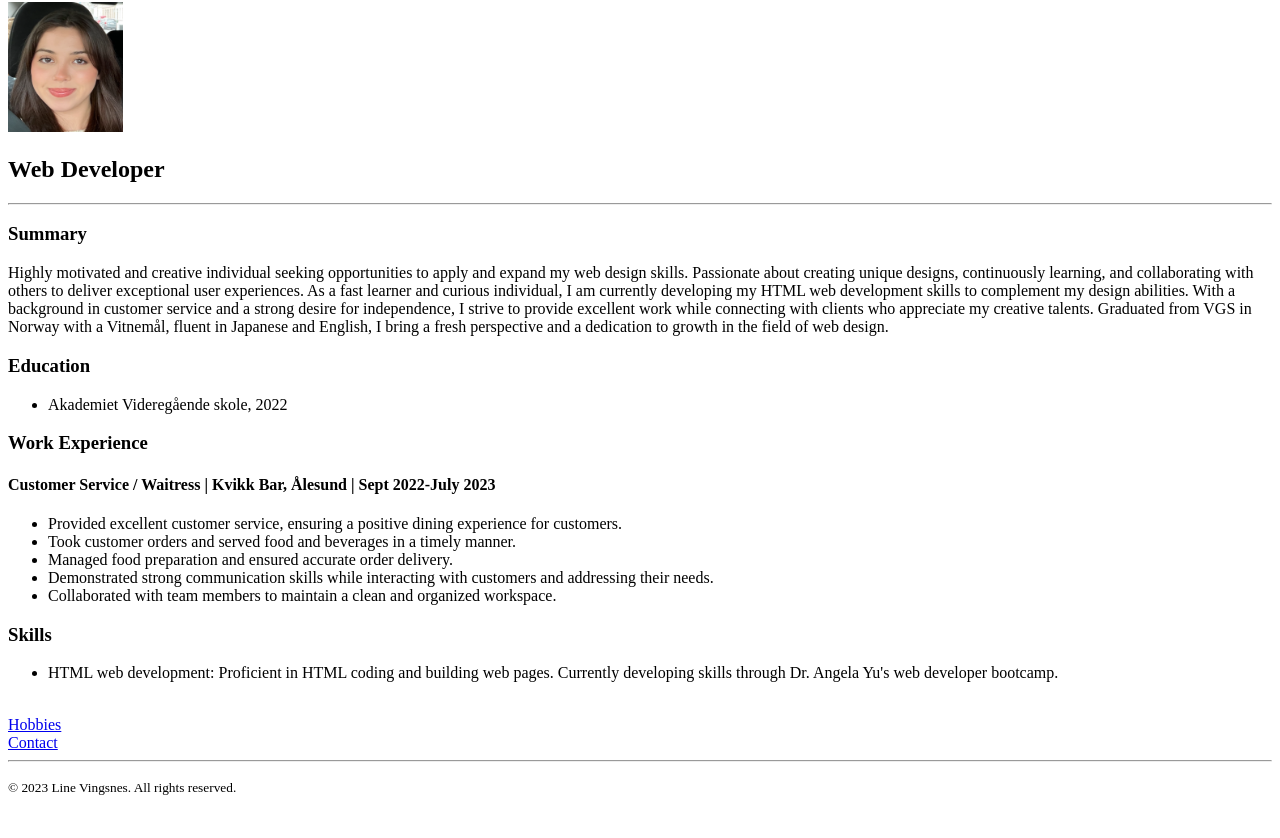
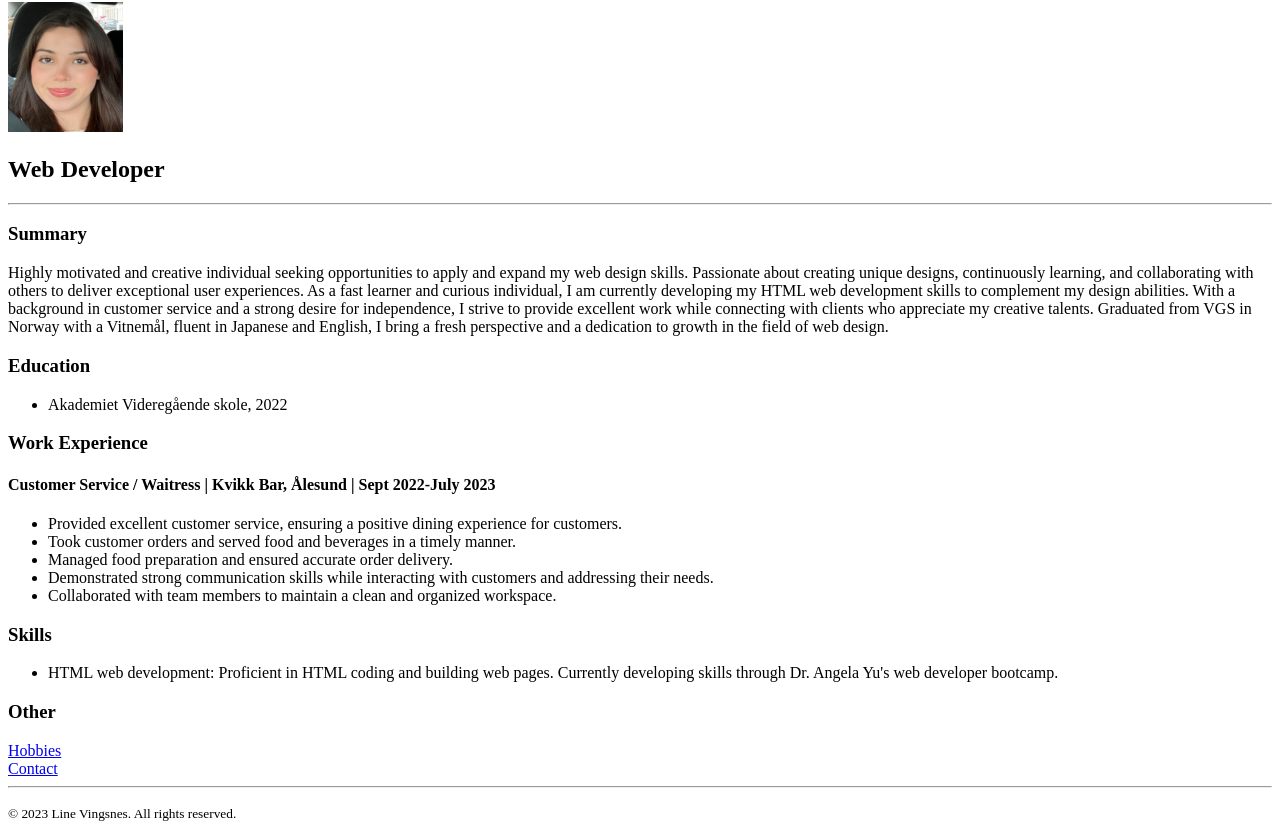
Before and after one commit to linevingsnes/online.resume.html, a plain HTML site: page index.html in a window 1280 px wide. Shown: the part 88-926 px from the top of the page. Before the commit the page ends 900 px from the top, so only its background shows below. Drawn offline with Linux system fonts and the light colour scheme.

Commit message:
Add files via upload

```diff
--- a/index.html
+++ b/index.html
@@ -30,7 +30,7 @@
         <ul>
             <li>HTML web development: Proficient in HTML coding and building web pages. Currently developing skills through Dr. Angela Yu's web developer bootcamp.</li>
         </ul>
-    <br />
+    <h3>Other</h3>
     <a href="./hobbies.html">Hobbies</a>
     <br />
     <a href="./contact.html">Contact</a>
```
